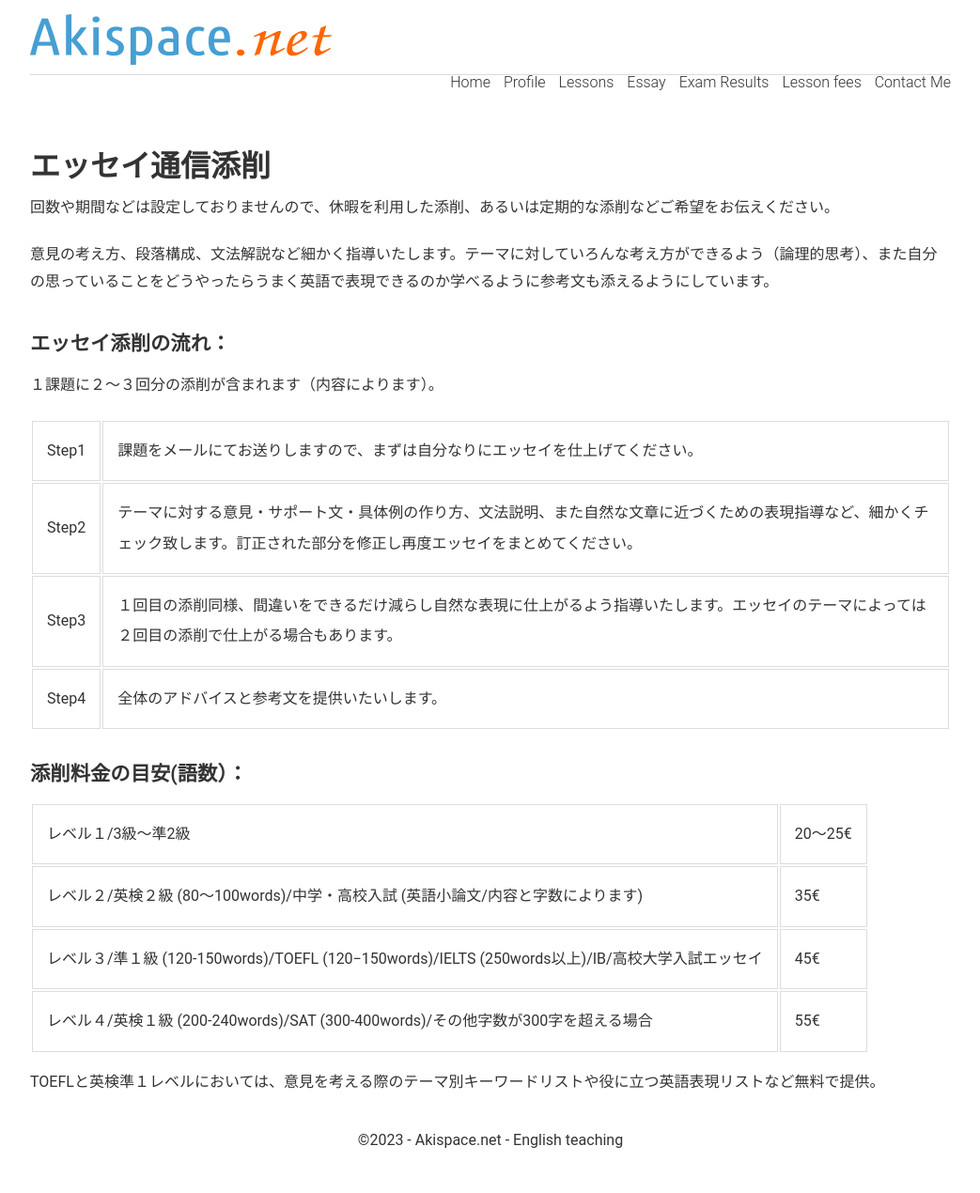
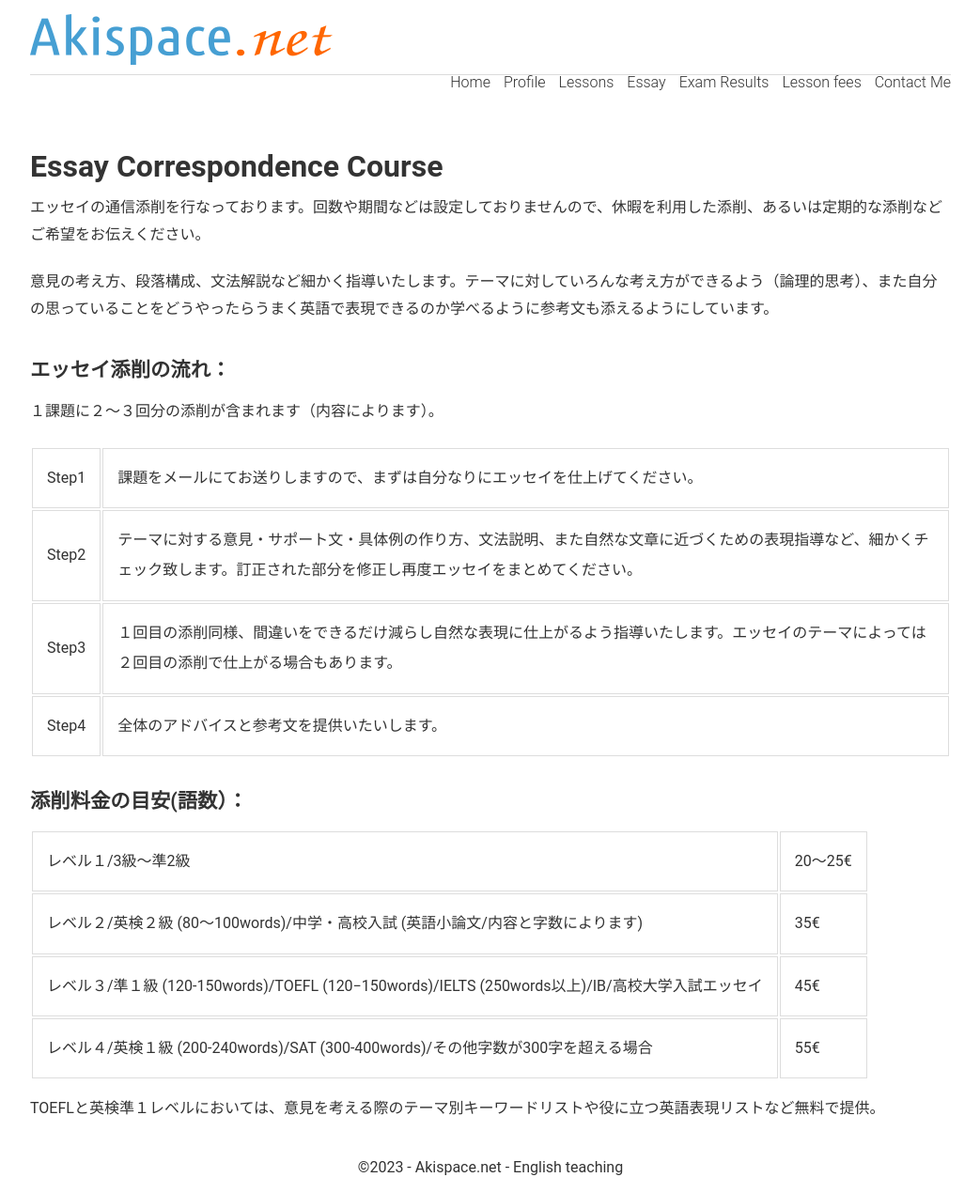
Before and after one commit to phocean/akispace, a Jekyll site: the page built from essays.md, in a window 1280 px wide. Shown: the whole page at 94% size, without its empty margins (118-1161 px from the left). Built offline with Jekyll 4.4.1, drawn with Linux system fonts in a browser that asks for light colours; before the commit the page ends 1241 px from its top, so only the background shows below that.

Commit message:
Update essays.md

```diff
--- a/essays.md
+++ b/essays.md
@@ -6,9 +6,9 @@ title: オンライン英語家庭教師　エッセイ添削
 description: 英検/TOEFL/IELTS/SATなどの資格試験に合わせたエッセイ添削、入試に必要な英語小論文などもレベルに沿ってお手伝いいたします。
 ---
 
-## エッセイ通信添削
+## Essay Correspondence Course
 
-回数や期間などは設定しておりませんので、休暇を利用した添削、あるいは定期的な添削などご希望をお伝えください。
+エッセイの通信添削を行なっております。回数や期間などは設定しておりませんので、休暇を利用した添削、あるいは定期的な添削などご希望をお伝えください。
 
 意見の考え方、段落構成、文法解説など細かく指導いたします。テーマに対していろんな考え方ができるよう（論理的思考）、また自分の思っていることをどうやったらうまく英語で表現できるのか学べるように参考文も添えるようにしています。
 
```
